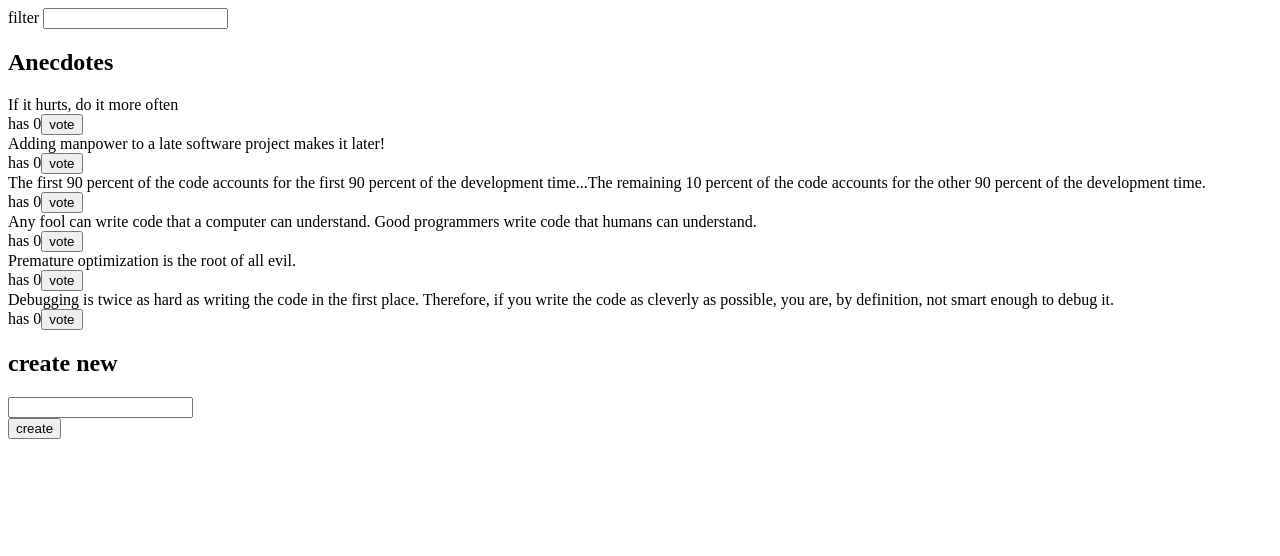
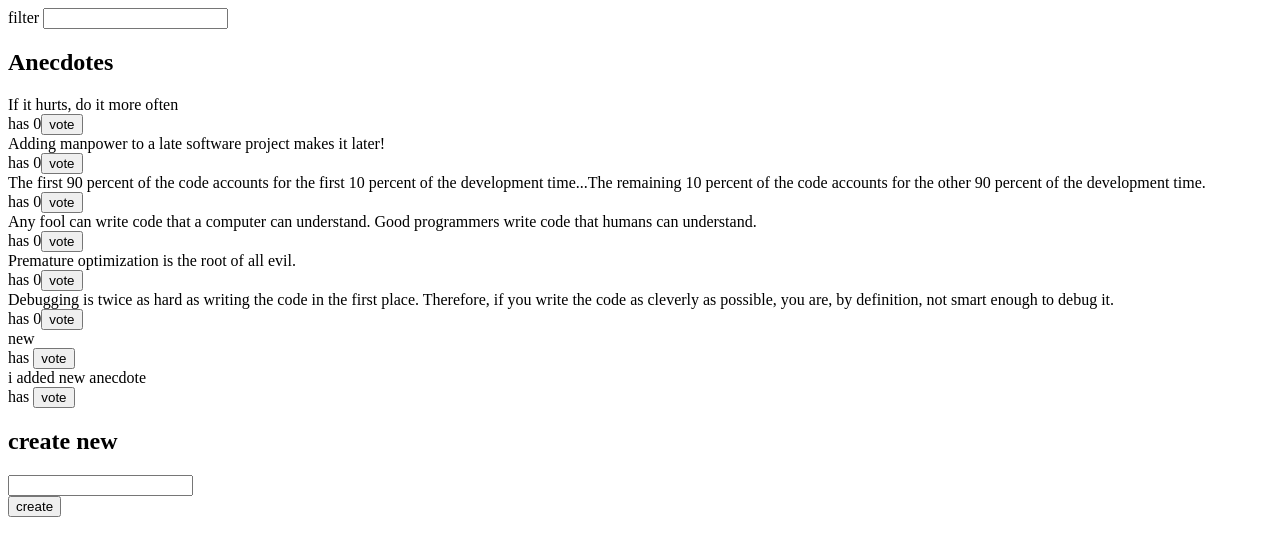
Before and after one commit to illiaboiko/fs-open-part6-tasks, a React (Vite) app in the folder redux-anecdotes/: page / in a window 1280 px wide. Shown: the top 556 px of the page. Built offline with nearby package versions, Linux system fonts and the light colour scheme; data requests are answered from the project's data file.

Commit message:
tasks 6.14-6.14 done

```diff
--- /dev/null
+++ b/redux-anecdotes/db.json
@@ -0,0 +1,42 @@
+{
+  "anecdotes": [
+    {
+      "content": "If it hurts, do it more often",
+      "id": "47145",
+      "votes": 0
+    },
+    {
+      "content": "Adding manpower to a late software project makes it later!",
+      "id": "21149",
+      "votes": 0
+    },
+    {
+      "content": "The first 90 percent of the code accounts for the first 10 percent of the development time...The remaining 10 percent of the code accounts for the other 90 percent of the development time.",
+      "id": "69581",
+      "votes": 0
+    },
+    {
+      "content": "Any fool can write code that a computer can understand. Good programmers write code that humans can understand.",
+      "id": "36975",
+      "votes": 0
+    },
+    {
+      "content": "Premature optimization is the root of all evil.",
+      "id": "25170",
+      "votes": 0
+    },
+    {
+      "content": "Debugging is twice as hard as writing the code in the first place. Therefore, if you write the code as cleverly as possible, you are, by definition, not smart enough to debug it.",
+      "id": "98312",
+      "votes": 0
+    },
+    {
+      "id": "72387",
+      "content": "new"
+    },
+    {
+      "id": "91718",
+      "content": "i added new anecdote"
+    }
+  ]
+}
--- a/redux-anecdotes/package.json
+++ b/redux-anecdotes/package.json
@@ -7,13 +7,15 @@
     "dev": "vite",
     "build": "vite build",
     "lint": "eslint . --ext js,jsx --report-unused-disable-directives --max-warnings 0",
-    "preview": "vite preview"
+    "preview": "vite preview",
+    "server": "json-server -p3001 --watch db.json"
   },
   "dependencies": {
     "@reduxjs/toolkit": "^2.8.2",
     "@testing-library/jest-dom": "^6.1.4",
     "@testing-library/react": "^14.0.0",
     "@testing-library/user-event": "^14.5.1",
+    "axios": "^1.11.0",
     "react": "^18.2.0",
     "react-dom": "^18.2.0",
     "react-redux": "^8.1.3",
@@ -26,6 +28,7 @@
     "eslint-plugin-react": "^7.32.2",
     "eslint-plugin-react-hooks": "^4.6.0",
     "eslint-plugin-react-refresh": "^0.4.3",
+    "json-server": "^1.0.0-beta.3",
     "vite": "^4.4.5"
   },
   "eslintConfig": {
--- a/redux-anecdotes/src/App.jsx
+++ b/redux-anecdotes/src/App.jsx
@@ -1,9 +1,18 @@
+import { useDispatch } from 'react-redux'
 import AnecdoteForm from './components/AnecdoteForm'
 import AnecdoteList from './components/AnecdoteList'
 import Filter from './components/Filter'
 import Notification from './components/Notification'
+import { useEffect } from 'react'
+import anecdoteService from './services/anecdotes'
+import {setAnecdotes } from './reducers/anecdoteReducer'
 
 const App = () => {
+
+  const dispatch = useDispatch()
+  useEffect ( ()=> {
+    anecdoteService.getAll().then(anecdotes => dispatch(setAnecdotes(anecdotes)))
+  })
 
   return (
     <div>
--- a/redux-anecdotes/src/components/AnecdoteForm.jsx
+++ b/redux-anecdotes/src/components/AnecdoteForm.jsx
@@ -1,15 +1,18 @@
 import { useDispatch } from 'react-redux'
-import { create } from '../reducers/anecdoteReducer'
+import { appendAnecdote} from '../reducers/anecdoteReducer'
 import { removeNotification, setNotification } from '../reducers/notificationReducer'
+import anecdoteService from '../services/anecdotes'
 
 const AnecdoteForm = () => {
   const dispatch = useDispatch()
 
-  const createAnecdote = (event) => {
+  const createAnecdote = async (event) => {
     event.preventDefault()
     const content = event.target.anecdote.value
     event.target.anecdote.value = ''
-    dispatch(create(content))
+
+    const newAnecdote = await anecdoteService.createNew(content)
+    dispatch(appendAnecdote(newAnecdote))
     dispatch(setNotification({action: 'create', text: content}))
     setTimeout(() => {
       dispatch(removeNotification())
--- a/redux-anecdotes/src/reducers/anecdoteReducer.js
+++ b/redux-anecdotes/src/reducers/anecdoteReducer.js
@@ -23,7 +23,7 @@
 
 const anecdotesSlice = createSlice({
   name: 'anecdotes',
-  initialState,
+  initialState: [],
   reducers: {
     voteAnecdote(state, action) {
       const anecdote = state.find((a) => a.id === action.payload)
@@ -31,12 +31,16 @@
         anecdote.votes += 1
       }
     },
-    create(state, action) {
-      const newAnecdote = { id: getId(), votes: 0, content: action.payload }
-      return [...state, newAnecdote]
+    appendAnecdote(state, action) {
+      const newAnecdote = action.payload
+       state.push(newAnecdote)
     },
+    setAnecdotes(state, action) {
+      return action.payload
+    }
+
   },
 })
 
-export const { voteAnecdote, create } = anecdotesSlice.actions
+export const { voteAnecdote, appendAnecdote, setAnecdotes } = anecdotesSlice.actions
 export default anecdotesSlice.reducer
--- /dev/null
+++ b/redux-anecdotes/src/services/anecdotes.js
@@ -0,0 +1,22 @@
+import axios from 'axios'
+
+const baseUrl = 'http://localhost:3001/anecdotes'
+
+const getId = () => (100000 * Math.random()).toFixed(0)
+
+const getAll = async () => {
+  const response = await axios.get(baseUrl)
+  return response.data
+}
+
+const createNew = async (content) => {
+  const newAnecdote = {
+    id: getId(),
+    content: content,
+  }
+
+  const response = await axios.post(baseUrl, newAnecdote)
+  return response.data
+}
+
+export default { getAll, createNew }
```
Also changed, not shown: 1 other file (tests, documents, lock files or other folders).
